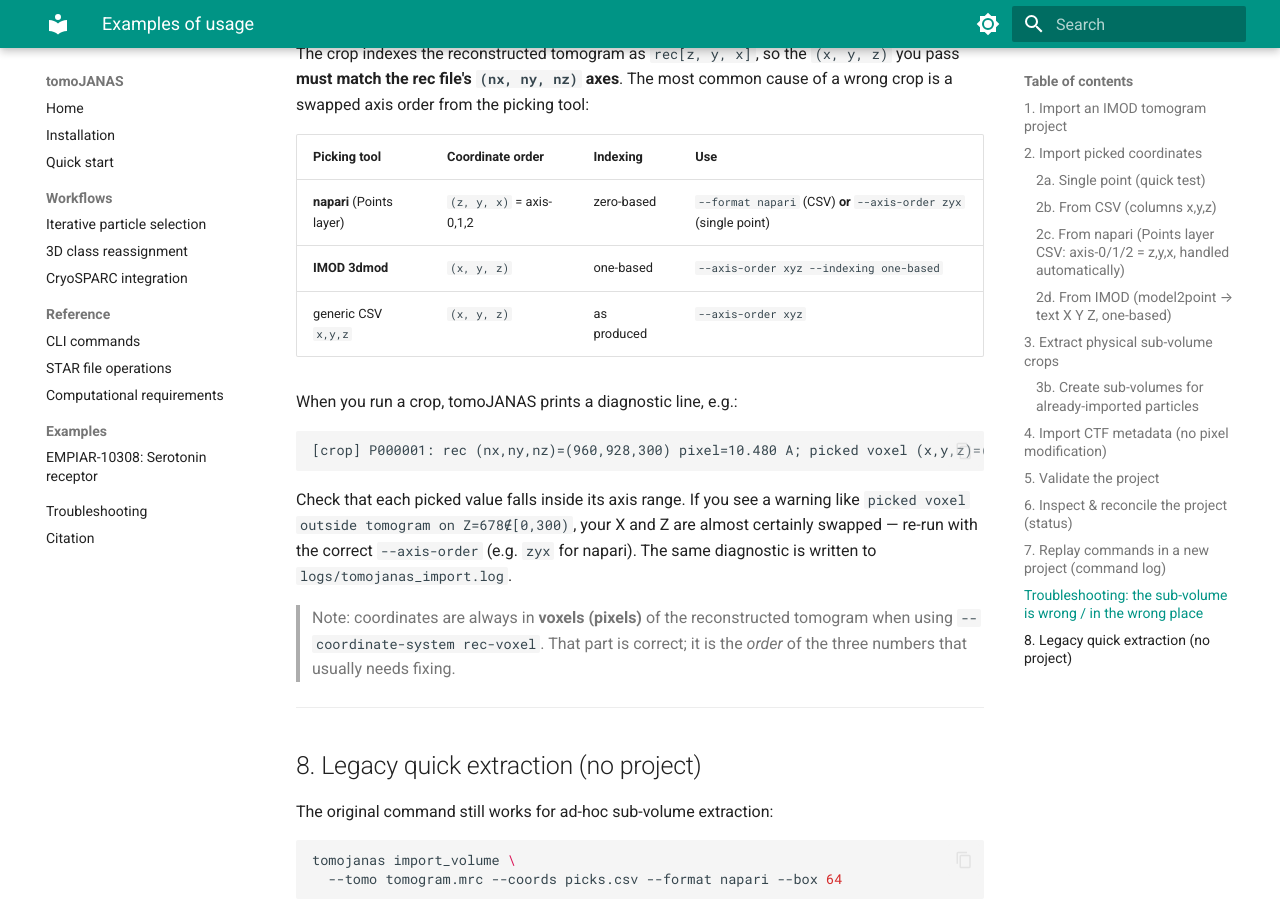
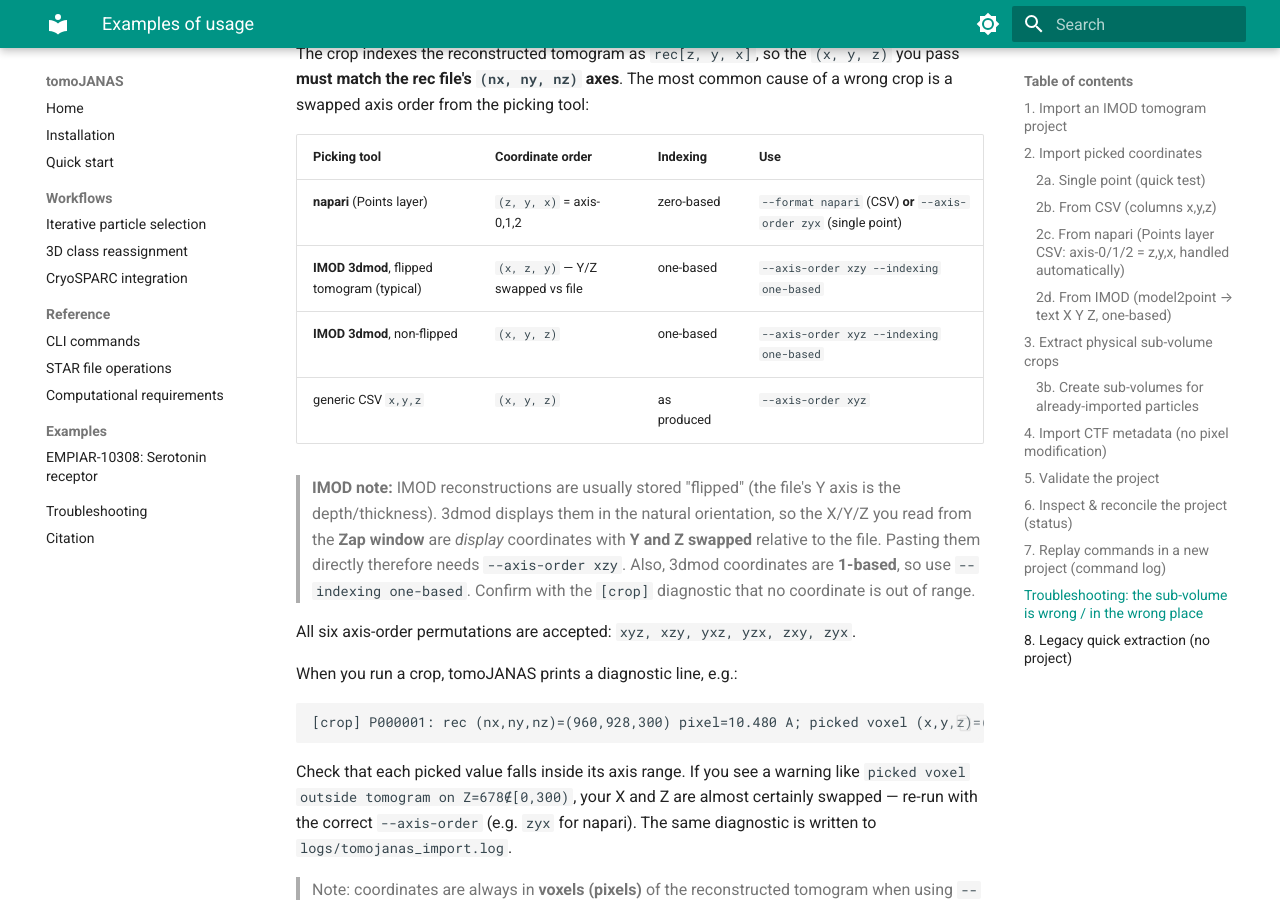
Before and after one commit to mauromaiorca/tomoJANAS, an MkDocs documentation site: the page built from docs/examples_of_usage.md, in a window 1280 px wide and 900 px high, scrolled down 4640 px. Built offline with MkDocs 1.6.1 and Material for MkDocs 9.7.7, drawn with Linux system fonts in a browser that asks for light colours.

Commit message:
Support all 6 axis-order permutations (fixes IMOD flipped-tomogram picks)
IMOD reconstructions are stored flipped (file Y axis = depth); 3dmod displays
them naturally, so Zap-window X/Y/Z are display coords with Y and Z swapped vs
the file. Pasting them needs --axis-order xzy, which was not supported (only
xyz/zyx/yxz).

- normalise_coordinate_order now accepts any permutation of x,y,z.
- --axis-order choices expanded to xyz,xzy,yxz,yzx,zxy,zyx (help notes the
  IMOD xzy and napari zyx cases).
- Docs: troubleshooting table updated for flipped vs non-flipped IMOD
  tomograms and 1-based indexing.

```diff
--- a/docs/examples_of_usage.md
+++ b/docs/examples_of_usage.md
@@ -221,8 +221,19 @@
 | Picking tool | Coordinate order | Indexing | Use |
 |--------------|------------------|----------|-----|
 | **napari** (Points layer) | `(z, y, x)` = axis-0,1,2 | zero-based | `--format napari` (CSV) **or** `--axis-order zyx` (single point) |
-| **IMOD 3dmod** | `(x, y, z)` | one-based | `--axis-order xyz --indexing one-based` |
+| **IMOD 3dmod**, flipped tomogram (typical) | `(x, z, y)` — Y/Z swapped vs file | one-based | `--axis-order xzy --indexing one-based` |
+| **IMOD 3dmod**, non-flipped | `(x, y, z)` | one-based | `--axis-order xyz --indexing one-based` |
 | generic CSV `x,y,z` | `(x, y, z)` | as produced | `--axis-order xyz` |
+
+> **IMOD note:** IMOD reconstructions are usually stored "flipped" (the file's
+> Y axis is the depth/thickness). 3dmod displays them in the natural
+> orientation, so the X/Y/Z you read from the **Zap window** are *display*
+> coordinates with **Y and Z swapped** relative to the file. Pasting them
+> directly therefore needs `--axis-order xzy`. Also, 3dmod coordinates are
+> **1-based**, so use `--indexing one-based`. Confirm with the `[crop]`
+> diagnostic that no coordinate is out of range.
+
+All six axis-order permutations are accepted: `xyz, xzy, yxz, yzx, zxy, zyx`.
 
 When you run a crop, tomoJANAS prints a diagnostic line, e.g.:
 
```
Also changed, not shown: 2 other files.
